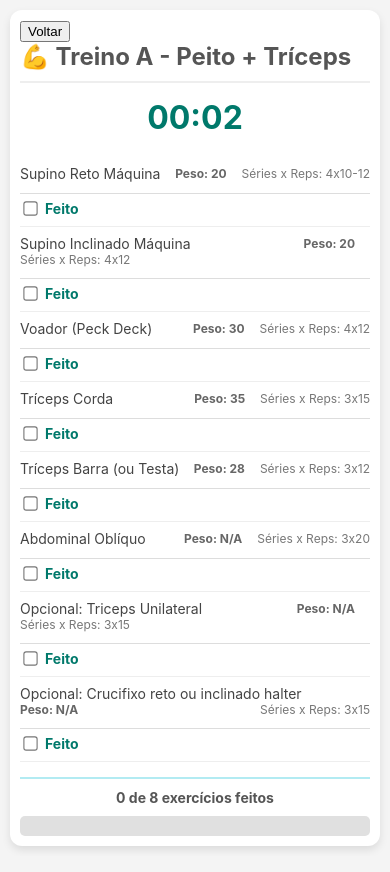
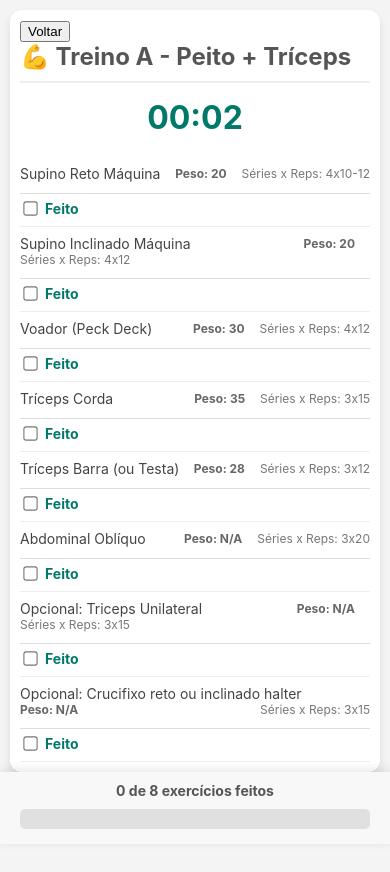
Before and after one commit to brunoghiggi/treinos, a plain HTML site: page index.html in a window 390 px wide. Both pictures are taken after a click on the element "💪 Treino A - Peito + Tríceps". Drawn offline with Linux system fonts and the light colour scheme.

Commit message:
sexta versão

```diff
--- a/index.html
+++ b/index.html
@@ -11,6 +11,8 @@
             padding: 20px;
             background-color: #f4f4f4;
             color: #333;
+            /* Adicionado padding-bottom para evitar que o conteúdo fique atrás da barra de progresso fixa */
+            padding-bottom: 100px; /* Ajuste conforme a altura da barra de progresso */
         }
 
         h1 {
@@ -62,6 +64,7 @@
             background-color: #fff;
             border-radius: 12px;
             box-shadow: 0 4px 8px rgba(0, 0, 0, 0.1);
+            position: relative; /* Necessário para z-index da barra de progresso */
         }
 
         .treino-detail-view h2 {
@@ -134,7 +137,7 @@
             padding-top: 8px; /* Reduced padding */
             border-top: 1px solid #ddd;
             width: 100%;
-            justify-content: flex-end; /* Alinha o checkbox principal à direita */
+            justify-content: flex-end; /* ALINHA SEMPRE À DIREITA */
         }
 
         .checkbox-container.main-exercise-checkbox input[type="checkbox"] {
@@ -150,10 +153,19 @@
 
         /* Progress Bar Styles */
         .progress-bar-container {
-            margin-top: 20px; /* Reduced margin */
-            padding-top: 15px; /* Reduced padding */
-            border-top: 2px solid #b2ebf2;
+            /* Removido margin-top e padding-top para que não apareça no layout normal */
+            border-top: none; /* Remove a borda superior quando fixo */
             text-align: center;
+
+            position: fixed; /* Fixa a barra na tela */
+            bottom: 0; /* Alinha na parte inferior */
+            left: 0; /* Alinha à esquerda */
+            width: 100%; /* Ocupa toda a largura */
+            background-color: #f8f8f8; /* Fundo para a barra fixa */
+            padding: 15px 20px; /* Padding interno */
+            box-shadow: 0 -2px 10px rgba(0, 0, 0, 0.1); /* Sombra para destacá-lo */
+            z-index: 998; /* Garante que fique acima do conteúdo, mas abaixo dos popups */
+            box-sizing: border-box; /* Inclui padding e border no width/height */
         }
 
         .progress-bar {
@@ -203,6 +215,7 @@
             text-align: center;
             max-width: 90%;
             width: 400px;
+            transform: scale(0.9);
             animation: popin 0.3s forwards;
             position: relative;
         }
@@ -316,6 +329,7 @@
         @media (max-width: 480px) {
             body {
                 padding: 10px;
+                padding-bottom: 100px; /* Ajustado para mobile também */
             }
 
             h1 {
@@ -345,7 +359,7 @@
             /* Image dropdown is removed */
 
             .checkbox-container.main-exercise-checkbox {
-                justify-content: flex-start;
+                justify-content: flex-start; /* Mantém alinhamento à esquerda em telas menores para melhor UX */
                 margin-top: 8px;
                 padding-top: 5px;
             }
@@ -357,7 +371,7 @@
             }
 
             .progress-bar-container {
-                margin-top: 15px;
+                margin-top: 0; /* Removido margin-top para fixar no rodapé */
                 padding-top: 10px;
             }
             .progress-text {
@@ -1056,10 +1070,13 @@
                     }
 
                     // Event listener to open exercise detail popup
-                    // Attach to a specific part of the exercise, e.g., exercicio-header, to avoid checkbox conflict
-                    const exerciseHeader = exercise.querySelector('.exercicio-header');
-                    if (exerciseHeader) {
-                         exerciseHeader.addEventListener('click', (event) => {
+                    // Attach to the entire exercise div but exclude clicks on the checkbox itself
+                    exercise.addEventListener('click', (event) => {
+                        // Check if the clicked element or its parent is the checkbox container
+                        if (event.target.closest('.main-exercise-checkbox')) {
+                            return; // Do nothing if checkbox or its label was clicked
+                        }
+
                         // Populate popup with exercise details from data attributes
                         popupExerciseName.textContent = exercise.dataset.exerciseName;
                         popupExercisePeso.textContent = exercise.dataset.exercisePeso;
@@ -1069,12 +1086,11 @@
 
                         exerciseDetailPopup.style.display = 'flex'; // Show exercise detail popup
                     });
-                    }
                 });
             });
 
             // Close exercise detail popup event listener
-            exercisePopupCloseButton.addEventListener('click', () => { // Fixed the nested arrow function here
+            exercisePopupCloseButton.addEventListener('click', () => {
                 exerciseDetailPopup.style.display = 'none'; // Hide exercise detail popup
             });
 
```
Lines whose indentation alone changed are shown as unchanged.
